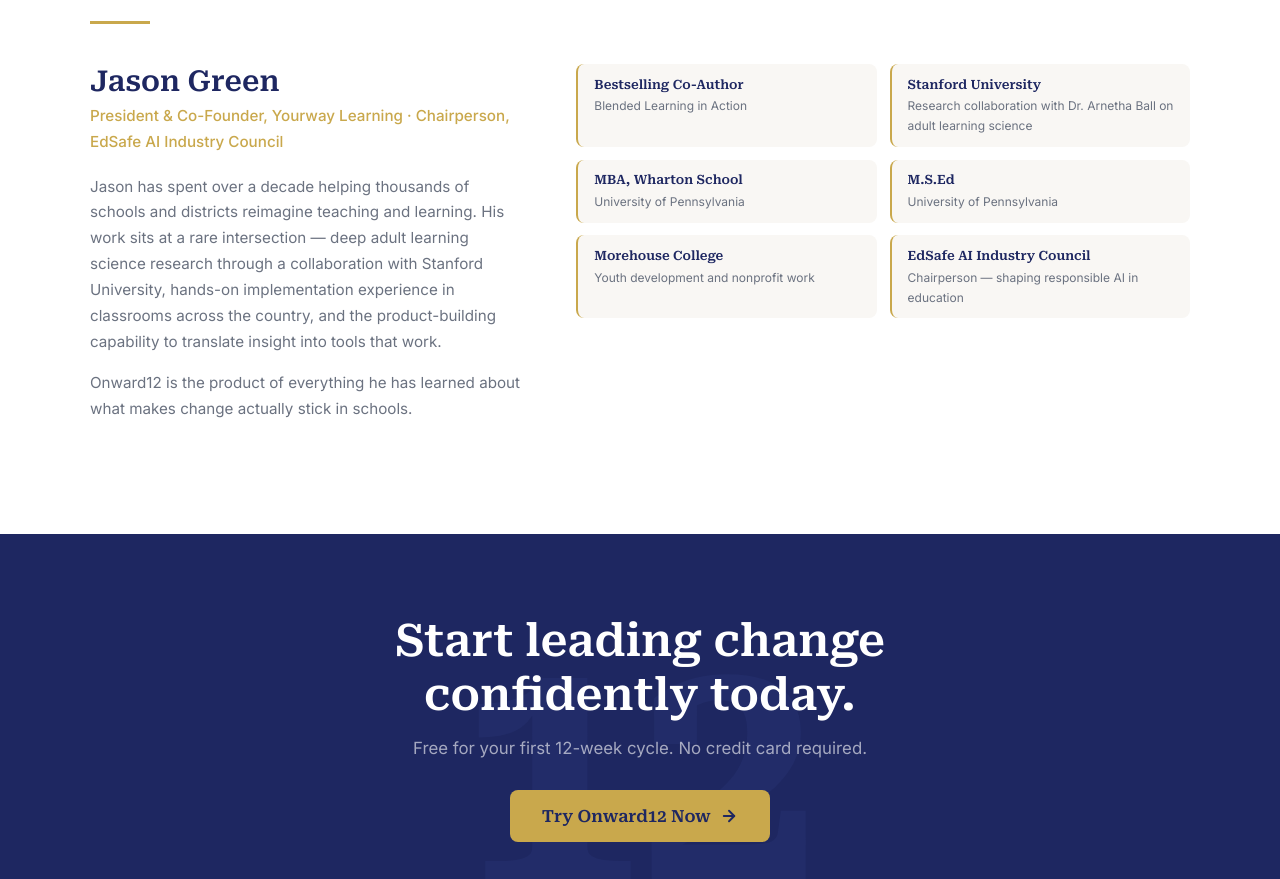
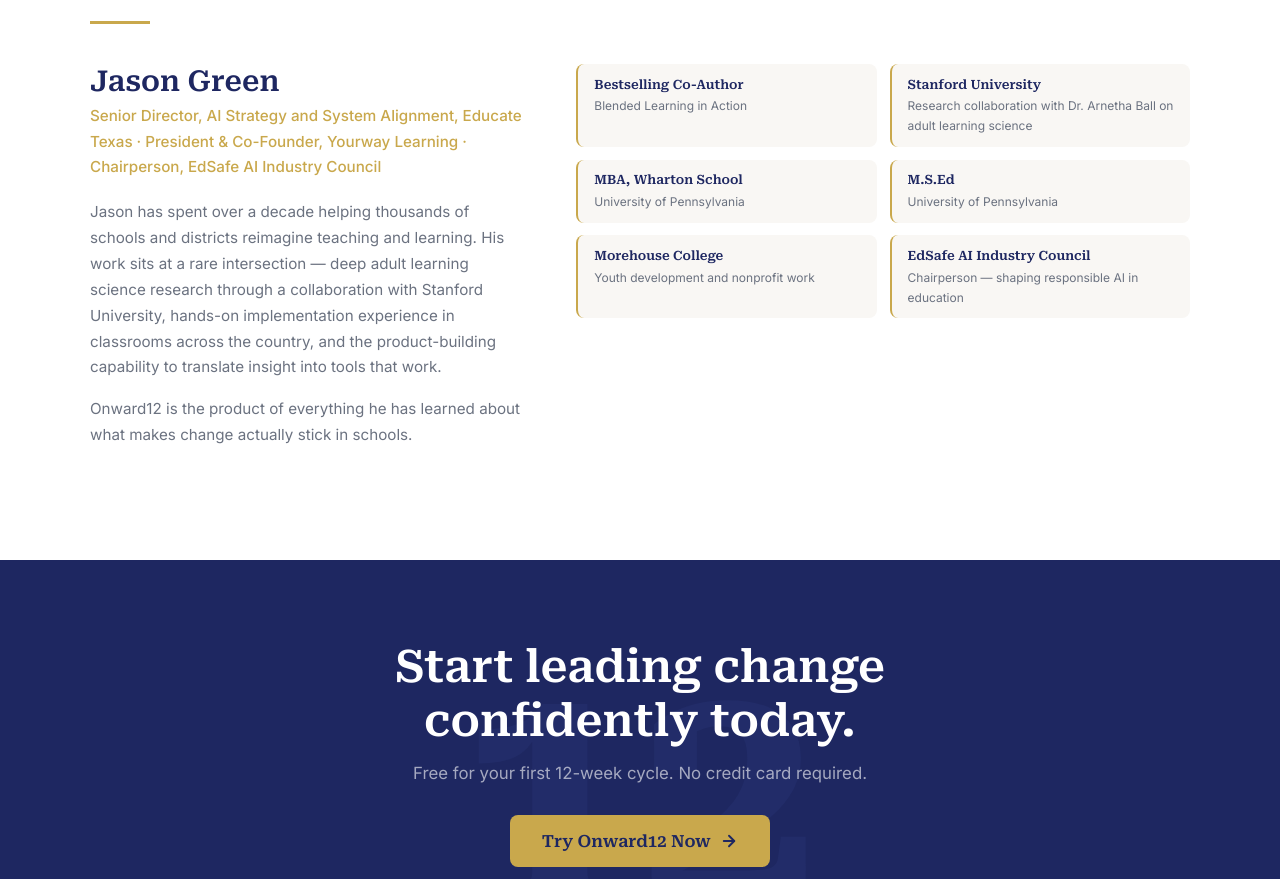
Before and after one commit to jasonlearning2/onward-marketing, a plain HTML site: page index.html in a window 1280 px wide. Shown: the part 5565-6444 px from the top of the page. Drawn offline with Linux system fonts and the light colour scheme.

Commit message:
Update index.html
Adding Educate Texas to Founder line

```diff
--- a/index.html
+++ b/index.html
@@ -828,7 +828,7 @@
     <div class="founder-split">
       <div class="founder-bio">
         <h3>Jason Green</h3>
-        <p class="founder-title">President &amp; Co-Founder, Yourway Learning &middot; Chairperson, EdSafe AI Industry Council</p>
+        <p class="founder-title">Senior Director, AI Strategy and System Alignment, Educate Texas &middot; President &amp; Co-Founder, Yourway Learning &middot; Chairperson, EdSafe AI Industry Council</p>
         <p>Jason has spent over a decade helping thousands of schools and districts reimagine teaching and learning. His work sits at a rare intersection — deep adult learning science research through a collaboration with Stanford University, hands-on implementation experience in classrooms across the country, and the product-building capability to translate insight into tools that work.</p>
         <p>Onward12 is the product of everything he has learned about what makes change actually stick in schools.</p>
       </div>
```
